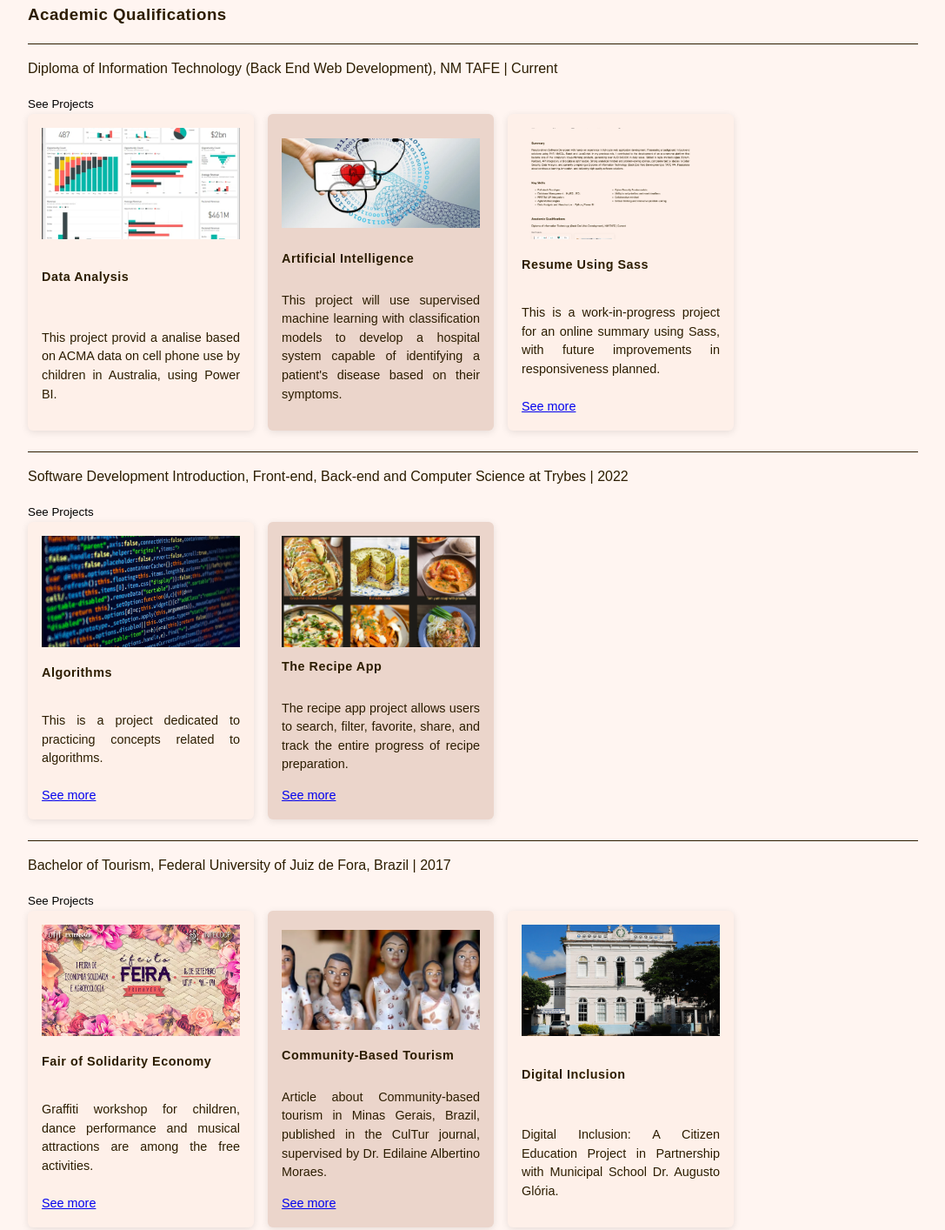
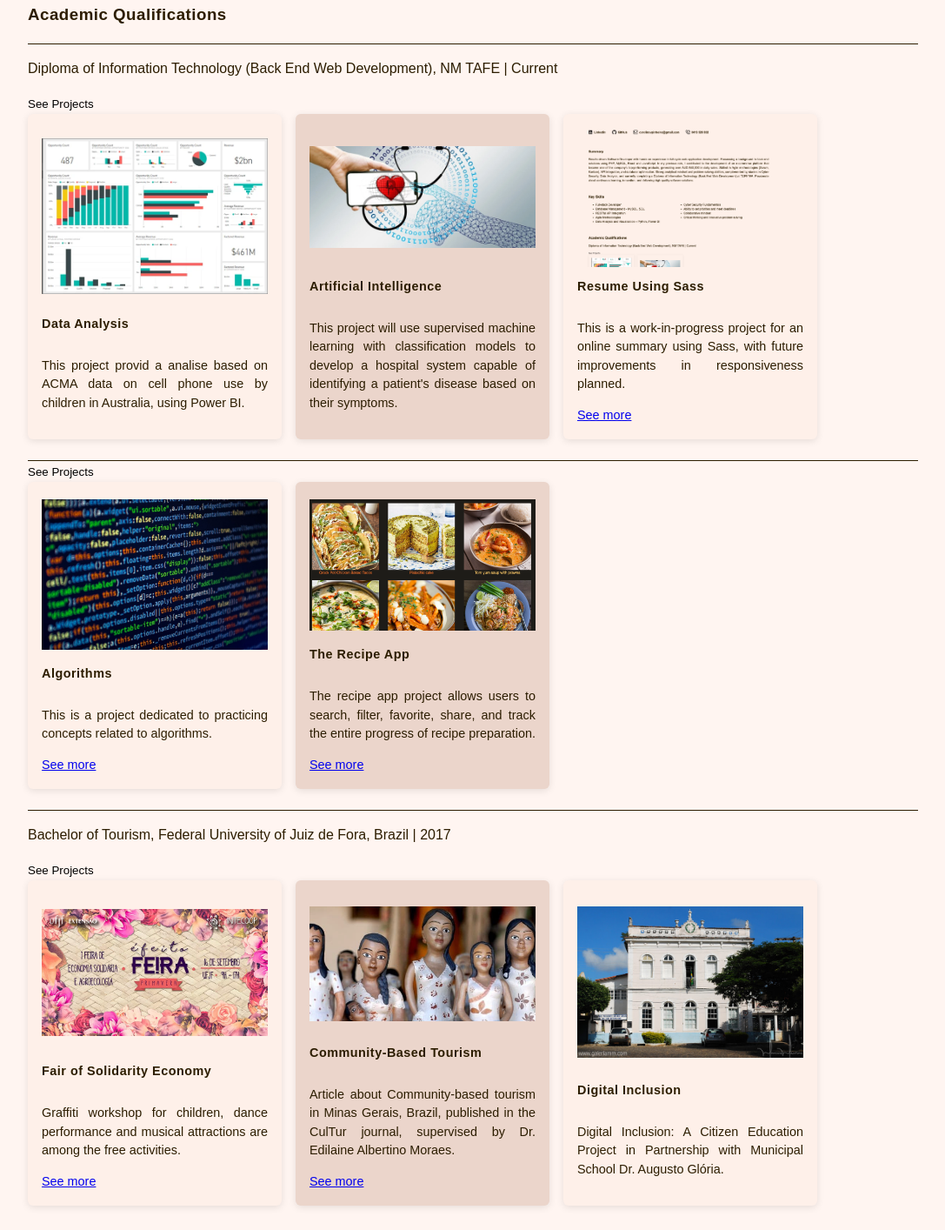
Before and after one commit to carolvpinheiro/sass_cv, a plain HTML site: page index.html in a window 1280 px wide. Shown: the part 712-2126 px from the top of the page at 87% size, without its empty margins (96-1183 px from the left). Drawn offline with Linux system fonts and the light colour scheme.

Commit message:
fix: card content images

```diff
--- a/index.html
+++ b/index.html
@@ -70,17 +70,17 @@
                 <button class="projects-btn" value="tafe-projects">See Projects</button>
                 <div class="card-section">
                     <div class="tafe1-projects">
-                        <img/>
+                        <div></div>
                         <h4>Data Analysis</h4>
                         <p>This project provid a analise based on ACMA data on cell phone use by children in Australia, using Power BI.</p>
                     </div>
                     <div class="tafe2-projects">
-                        <img/>
+                        <div></div>
                         <h4>Artificial Intelligence</h4>
                         <p>This project will use supervised machine learning with classification models to develop a hospital system capable of identifying a patient's disease based on their symptoms.</p>
                     </div>
                     <div class="tafe3-projects">
-                        <img/>
+                        <div></div>
                         <h4>Resume Using Sass</h4>
                         <p>This is a work-in-progress project for an online summary using Sass, with future improvements in responsiveness planned.</p>
                         <a href="https://github.com/carolvpinheiro/sass_cv">See more</a>
@@ -88,19 +88,16 @@
                 </div>
             </div>
             <div class="trybe">
-                <div>
-                    <p>Software Development Introduction, Front-end, Back-end and Computer Science at Trybes | 2022</p>
-                </div>
                 <button class="projects-btn" value="trybe-projects">See Projects</button>
                 <div class="card-section">
                     <div class="trybe1-projects">
-                        <img/>
+                        <div></div>
                         <h4>Algorithms</h4>
                         <p>This is a project dedicated to practicing concepts related to algorithms.</p>
                         <a href="https://github.com/carolvpinheiro/algorithms">See more</a>
                     </div>
                     <div class="trybe2-projects">
-                        <img/>
+                        <div></div>
                         <h4>The Recipe App</h4>
                         <p>The recipe app project allows users to search, filter, favorite, share, and track the entire progress of recipe preparation.</p>
                         <a href="https://github.com/carolvpinheiro/recipes-app">See more</a>
@@ -115,19 +112,19 @@
                 <button class="projects-btn" value="ufjf-projects">See Projects</button>
                 <div class="card-section">
                     <div class="ufjf1-projects">
-                        <img/>
+                        <div></div>
                         <h4>Fair of Solidarity Economy</h4>
                         <p>Graffiti workshop for children, dance performance and musical attractions are among the free activities.</p>
                         <a href="https://tribunademinas.com.br/noticias/cidade/13-09-2017/i-feira-de-economia-solidaria-e-agroecologia-sera-realizada-neste-sabado-na-ufjf.html">See more</a>
                     </div>
                     <div class="ufjf2-projects">
-                        <img/>
+                        <div></div>
                         <h4>Community-Based Tourism</h4>
                         <p>Article about Community-based tourism in Minas Gerais, Brazil, published in the CulTur journal, supervised by Dr. Edilaine Albertino Moraes.</p>
                         <a href="https://periodicos.uesc.br/index.php/cultur/article/view/1070">See more</a>
                     </div>
                     <div class="ufjf3-projects">
-                        <img/>
+                        <div></div>
                         <h4>Digital Inclusion</h4>
                         <p>Digital Inclusion: A Citizen Education Project in Partnership with Municipal School Dr. Augusto Glória.</p>
                     </div>
--- a/styles/style.scss
+++ b/styles/style.scss
@@ -106,15 +106,19 @@
 // alternate cards using nth-child(odd) and (even)
 .card-section div:nth-child(odd) {
     background-color: variables.$background-card-color;
+    div {
+        background-color: variables.$background-card-color;
+    }
 }
 .card-section div:nth-child(even) {
     background-color: variables.$background-card-color-even;
+    div {
+        background-color: variables.$background-card-color-even;
+    }
 }
-
 
 // Placeholder (base card style)
 %card-base {
-    background-color: variables.$background-card-color;
     box-sizing: border-box;
     border-radius: 6px;
     padding: functions.spacing(2);
@@ -133,13 +137,14 @@
 @each $name, $path in variables.$projects {
     .#{$name}-projects {
         @extend %card-base;
-        img {
+        div {
             background-image: url(#{$path});
             background-repeat: no-repeat;
             background-position: center center;
             background-size: 100%;
             width: 100px;
-            padding: functions.spacing(8);
+            height: 100%;
+            padding: functions.spacing(10);
         }
     }
 }
```
Also changed, not shown: styles/style.css, 1 other file.
